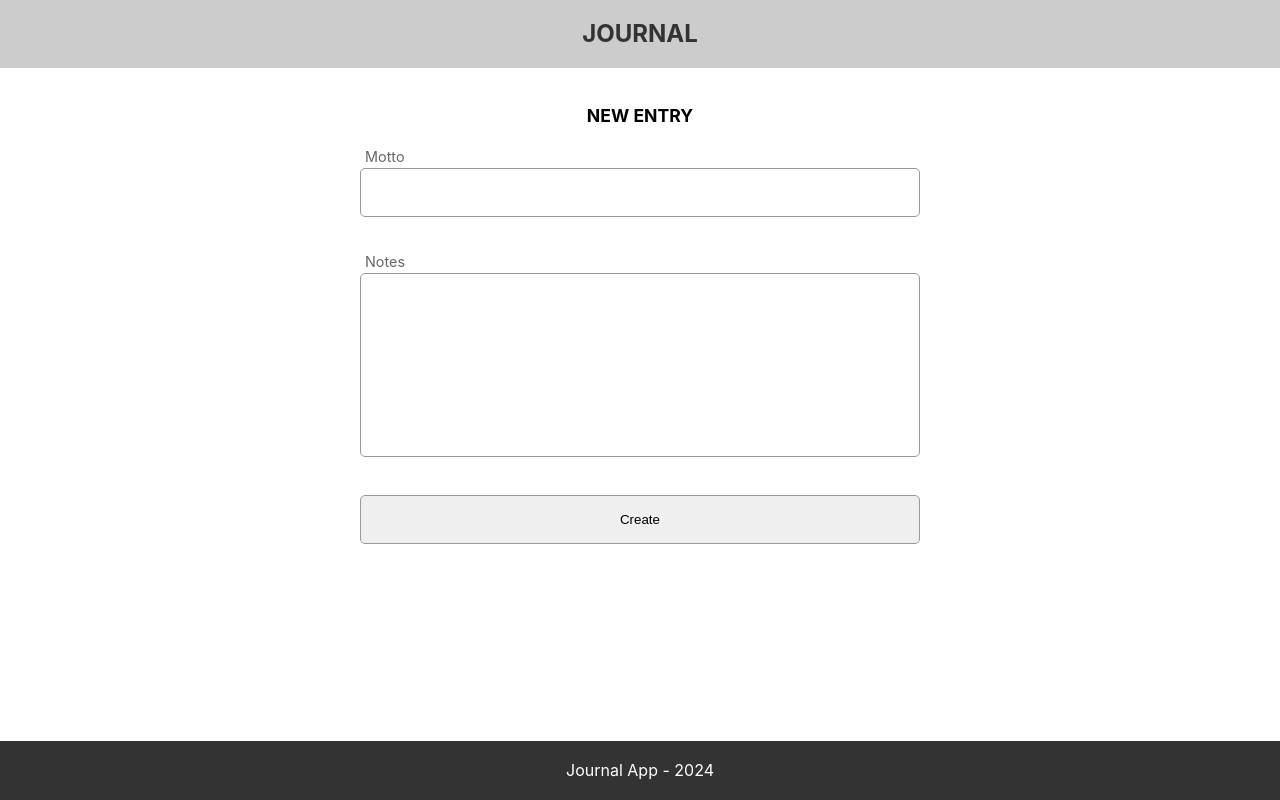
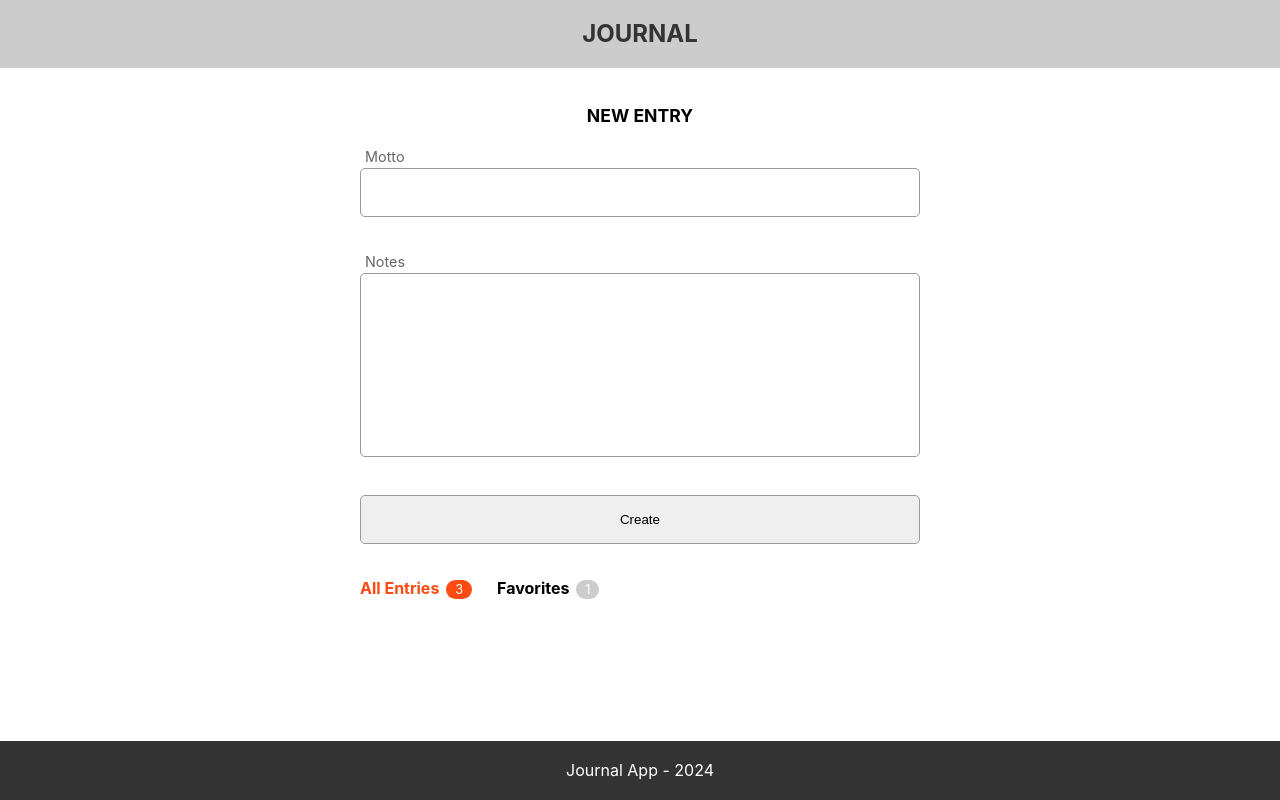
Before and after one commit to henriquepalazzo/journal-app-js, a React (Vite) app: page / in a window 1280 px wide. Built offline with nearby package versions, Linux system fonts and the light colour scheme.

Commit message:
Add Tab and Tab bar components with style already.

```diff
--- a/src/App.jsx
+++ b/src/App.jsx
@@ -2,6 +2,7 @@ import "./App.css";
 import EntryForm from "./Components/EntryForm/EntryForm";
 import Footer from "./Components/Footer/Footer";
 import Header from "./Components/Header/Header";
+import TabBar from "./Components/TabBar/TabBar";
 
 function App() {
   return (
@@ -11,6 +12,7 @@ function App() {
       </Header>
       <main>
         <EntryForm />
+        <TabBar />
       </main>
       <Footer />
     </>
--- /dev/null
+++ b/src/Components/Tab/Tab.css
@@ -0,0 +1,20 @@
+.tab {
+  font-weight: bold;
+  font-size: 1rem;
+  margin-right: 25px;
+}
+.tab.active {
+  color: var(--color-nemo);
+}
+.tab span {
+  font-size: 0.8rem;
+  background-color: #ccc;
+  color: #fff;
+  padding: 2px 9px 2px;
+  margin: 0 0 0 3px;
+  border-radius: 15px;
+  font-weight: normal;
+}
+.tab.active span {
+  background-color: var(--color-nemo);
+}
--- /dev/null
+++ b/src/Components/Tab/Tab.jsx
@@ -0,0 +1,12 @@
+import "./Tab.css";
+
+export default function Tab({ text, total, active = false }) {
+  console.log(active);
+  return (
+    <>
+      <div className={`tab ${active ? "active" : ""}`}>
+        {text} <span>{total}</span>
+      </div>
+    </>
+  );
+}
--- /dev/null
+++ b/src/Components/TabBar/TabBar.css
@@ -0,0 +1,3 @@
+.tab-bar {
+  display: flex;
+}
--- /dev/null
+++ b/src/Components/TabBar/TabBar.jsx
@@ -0,0 +1,11 @@
+import Tab from "../Tab/Tab";
+import "./TabBar.css";
+
+export default function TabBar() {
+  return (
+    <div className="tab-bar">
+      <Tab text={"All Entries"} total={3} active />
+      <Tab text={"Favorites"} total={1} />
+    </div>
+  );
+}
```
